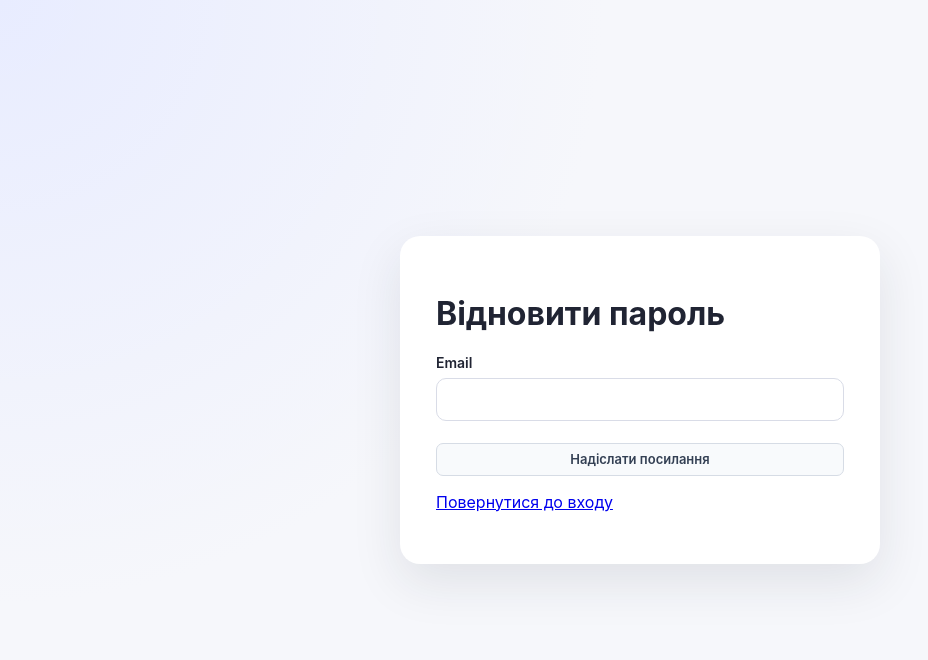
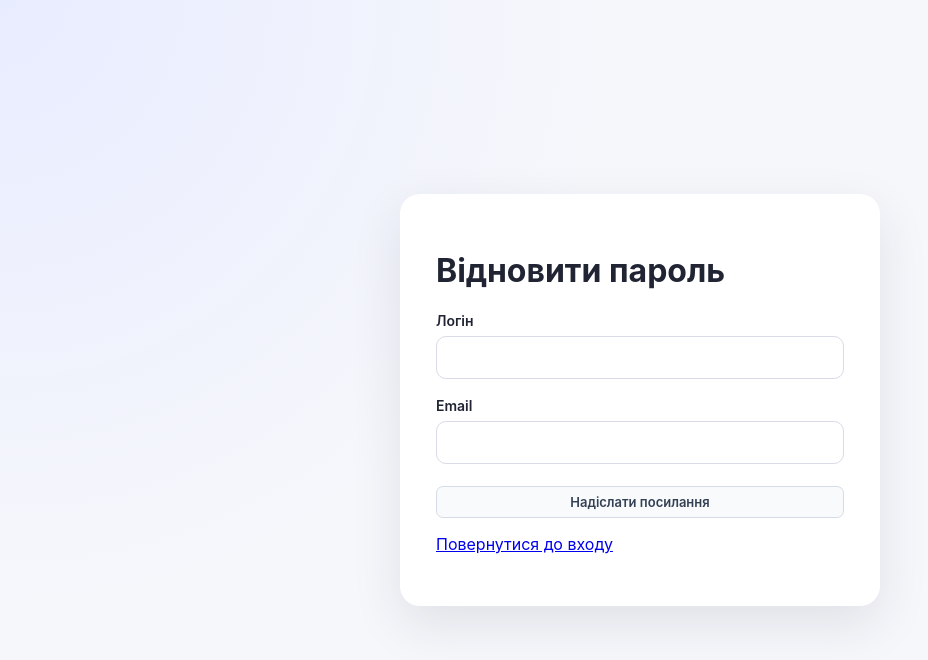
Before and after one commit to o-kobylianskyi/family-points, a React app in the folder frontend/: page /forgot-password in a window 1280 px wide. Shown: the top 660 px of the page, without its empty margins (0-928 px from the left). Built offline with nearby package versions, Linux system fonts and the light colour scheme; no server answers; the HTML template or start-up script is replaced by a standard one.

Commit message:
feat(web): identify account by username with shared recovery email

```diff
--- a/frontend/src/pages/EmailActionPage.jsx
+++ b/frontend/src/pages/EmailActionPage.jsx
@@ -6,6 +6,7 @@ export default function EmailActionPage({ action }) {
   const [params] = useSearchParams()
   const token = params.get('token') || ''
   const [email, setEmail] = useState('')
+  const [username, setUsername] = useState('')
   const [password, setPassword] = useState('')
   const [pending, setPending] = useState(false)
   const [done, setDone] = useState(false)
@@ -21,7 +22,7 @@ export default function EmailActionPage({ action }) {
     setError('')
     try {
       if (action === 'verify') await verifyAccountEmail(token)
-      else if (action === 'request') await requestPasswordReset(email)
+      else if (action === 'request') await requestPasswordReset(username, email)
       else await resetAccountPassword(token, password)
       setDone(true)
     } catch (e) {
@@ -37,6 +38,10 @@ export default function EmailActionPage({ action }) {
         'Операцію завершено. Тепер можна увійти.'}</p>
       <Link to="/login">До входу</Link>
     </> : <form onSubmit={submit}>
+      {action === 'request' && <label>Логін
+        <input autoComplete="username" required value={username}
+          onChange={e => setUsername(e.target.value)} />
+      </label>}
       {action === 'request' && <label>Email
         <input type="email" autoComplete="email" required value={email}
           onChange={e => setEmail(e.target.value)} />
```
